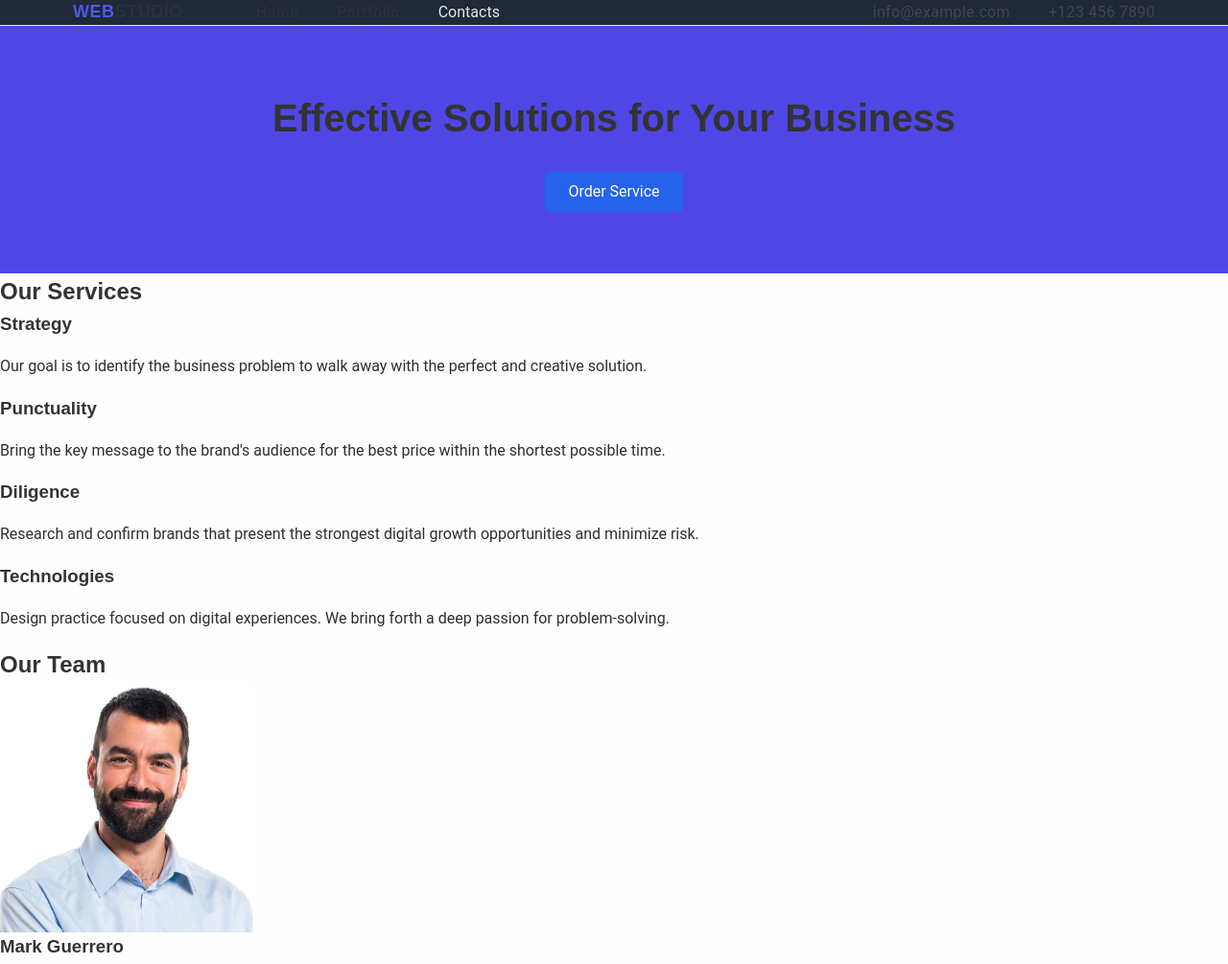
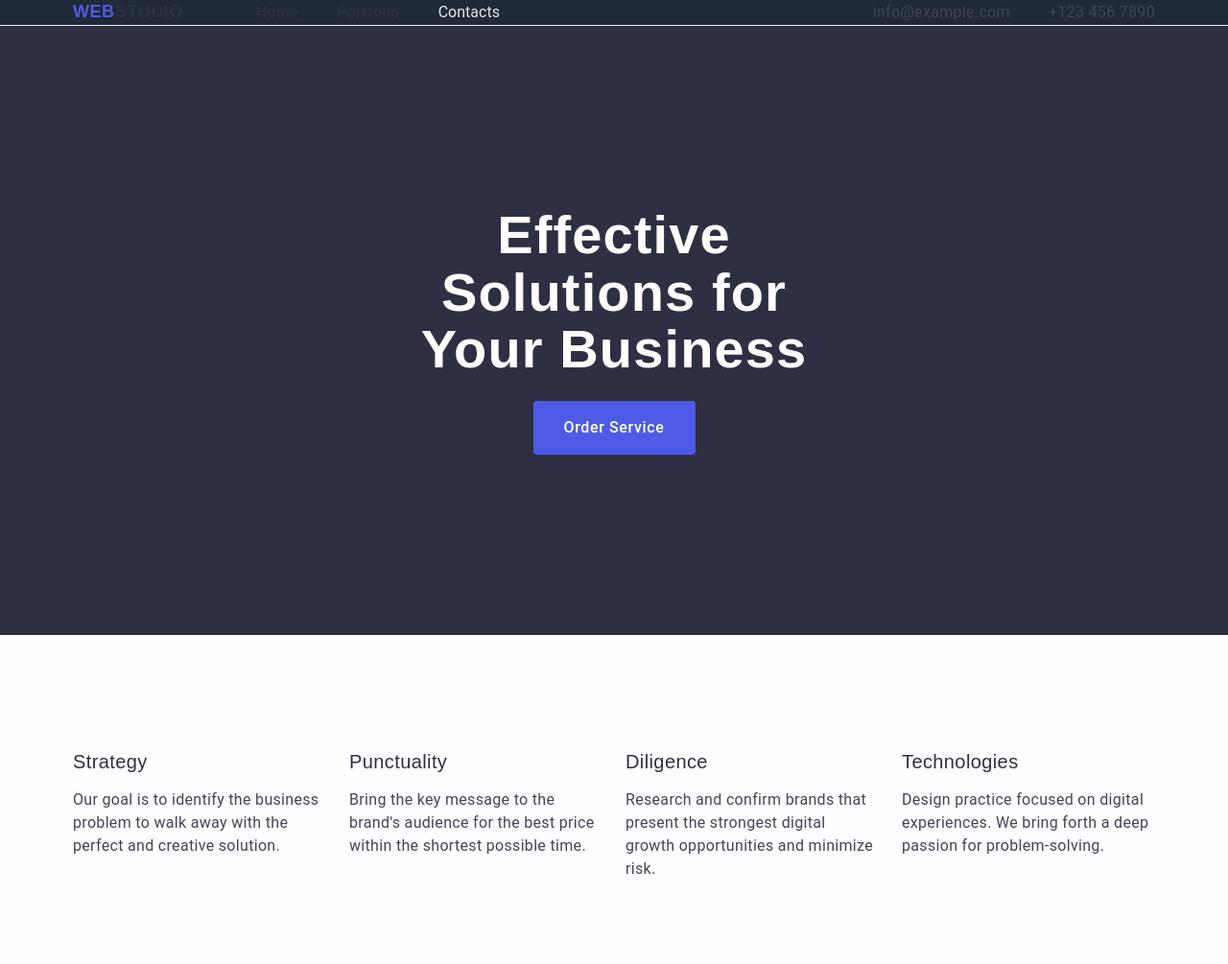
Before and after one commit to AliSev48/goit-markup-hw-03, a plain HTML site: page index.html in a window 1280 px wide. Shown: the top 1005 px of the page at 96% size. Drawn offline with nearby package versions, Linux system fonts and the light colour scheme.

Commit message:
bir ve iki section düzenleme

```diff
--- a/index.html
+++ b/index.html
@@ -11,7 +11,7 @@
 </head>
 <body>
 
-
+    <!-- Header -->
 <header class="header-main">
     <div class="header-container-container">
     <nav class="nav-bar">
@@ -35,15 +35,19 @@
 </header>
 
 <main>
+  <!-- 1. Section -->
 <section class="main-section">
+    <div class="container">
     <h1 class="main-title">Effective Solutions for Your Business</h1>
     <button class="order-button">Order Service</button>
+    </div>
 </section>
 
-
+<!-- 2. Section -->
 <section class="services-section">
+    <div class="container">
     <h2 class="section-title">Our Services</h2>
-    <ul>
+    <ul class="services-list">
         <li class="service-item">
             <h3 class="service-title">Strategy</h3>
             <p class="service-description">Our goal is to identify the business problem to walk away with the perfect
@@ -65,6 +69,7 @@
                 for problem-solving.</p>
         </li>
     </ul>
+    </div>
 </section>
 
 
--- a/styles.css
+++ b/styles.css
@@ -133,49 +133,24 @@ header {border-bottom: 1px solid #e7e9fc;
     padding: 0 15px;
 }
 
-/* Main Section */
+/* 1. Main Section */
+
 .main-section {
-    text-align: center;
-    padding: 4rem 2rem;
-    background-color: #4f46e5;
-    color: #fefefe;
+    padding: 188px 0;
+    background-color: #2e2f42;
 }
 
-.main-title {
-    font-size: 2.5rem;
-    margin-bottom: 1.5rem;
-    font-weight: bold;
+.main-section .main-title {
+    max-width: 496px;
+    font-size: 56px;
+    line-height: 1.07;
+    text-align: center;
+    letter-spacing: 0.02em;
+    color: #ffffff;
+    margin: 0 auto 24px auto;
 }
 
-.order-button {
-    background-color: #2563eb;
-    color: #ffffff;
-    border: none;
-    padding: 0.75rem 1.5rem;
-    font-size: 1rem;
-    border-radius: 5px;
-    cursor: pointer;
-}
-
-.order-button:hover {
-    background-color: #1e40af;
-}
-
-/* 2. Bölüm Section */
-.section-two {
-    padding: 188px 0;
-}
-
-.section-two .container {
-    text-align: center;
-}
-
-.section-two h1 {
-    max-width: 496px;
-    margin: 0 auto 1rem;
-}
-
-.section-two button {
+.main-section .order-button {
     display: block;
     margin: 0 auto;
     min-width: 169px;
@@ -184,8 +159,57 @@ header {border-bottom: 1px solid #e7e9fc;
     background-color: #4d5ae5;
     border-radius: 4px;
     cursor: pointer;
+    font-family: 'Roboto', sans-serif;
+    font-weight: 500;
+    font-size: 16px;
+    line-height: 1.5;
+    letter-spacing: 0.04em;
+    color: #ffffff;
 }
 
+.main-section .order-button:hover,
+.main-section .order-button:focus {
+    background-color: #404bbf;
+}
+
+/* 2. Bölüm Section */
+.services-section {
+    padding: 120px 0;
+}
+.section-title {
+    position: absolute;
+    width: 1px;
+    height: 1px;
+    padding: 0;
+    overflow: hidden;
+    clip: rect(0, 0, 0, 0);
+    white-space: nowrap;
+    border: 0;
+}
+.services-list {
+    display: flex;
+    gap: 24px;
+    list-style: none;
+    padding: 0;
+    margin: 0;
+}
+.service-item {
+    width: calc((100% - 3 * 24px) / 4);
+}
+.service-title {
+    font-weight: 500;
+    font-size: 20px;
+    line-height: 1.2;
+    letter-spacing: 0.02em;
+    color: #2e2f42;
+    margin-bottom: 8px;
+}
+.service-description {
+    font-size: 16px;
+    line-height: 1.5;
+    letter-spacing: 0.02em;
+    color: #434455;
+}
 /* 3. Bölüm Section */
 .section-three {
     padding: 120px 0;
```
